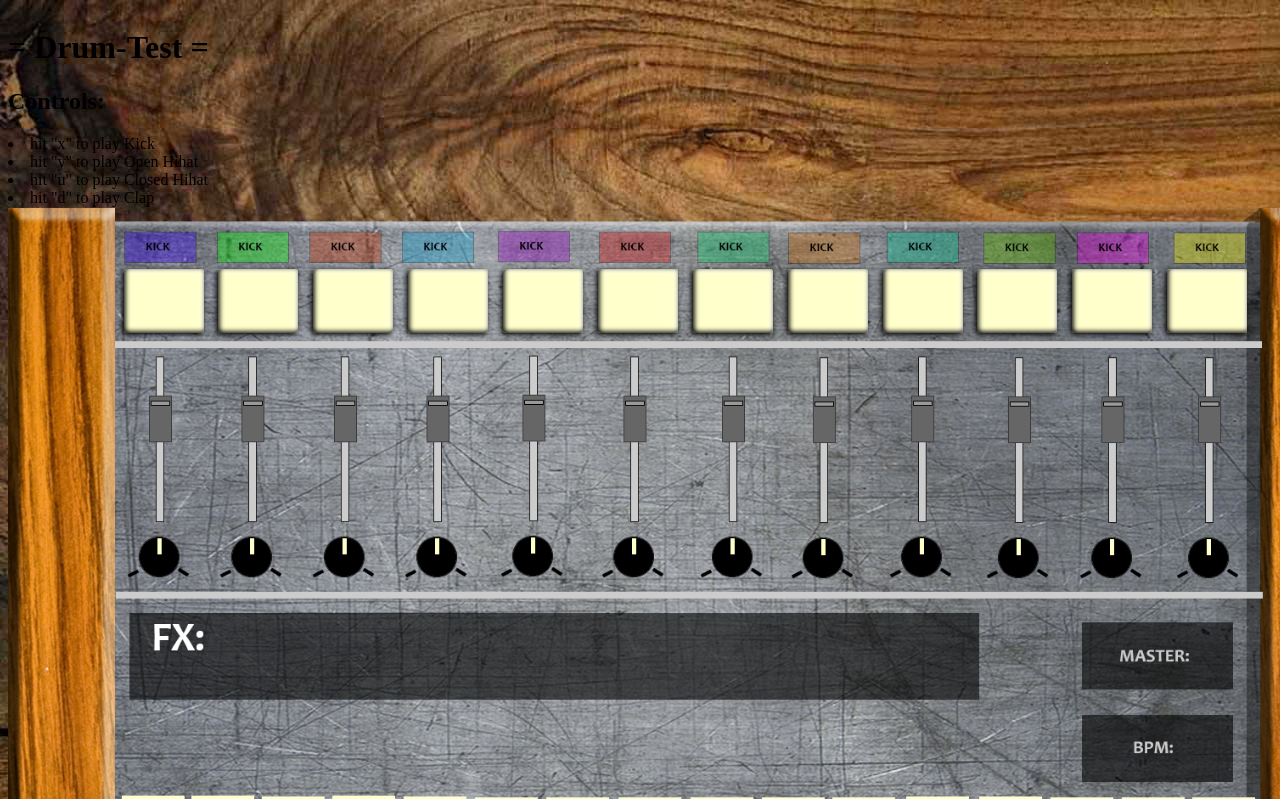
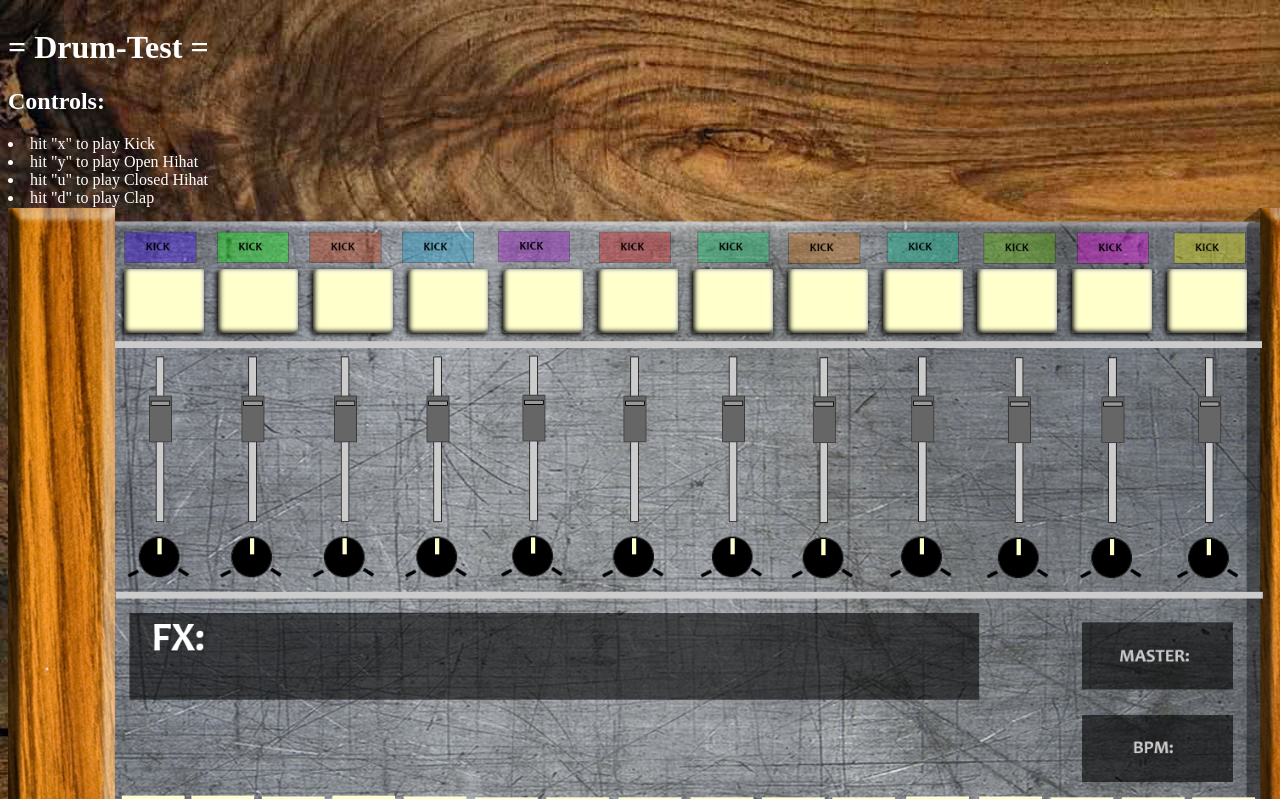
Before and after one commit to Phewz/prg, a PHP site: page / in a window 1280 px wide; the page is wider, and only the part inside the window is pictured. Shown: the top 799 px of that part. Run offline with PHP 8.4, Linux system fonts and the light colour scheme.

Commit message:
small css change

```diff
--- a/css/screen.css
+++ b/css/screen.css
@@ -83,3 +83,7 @@ body {
 	-moz-box-shadow: -0.07em 0.07em 0.2em #000000, inset 0.1em -0.1em 0.3em #000000, inset -0.2em 0.2em 0.3em #ffffe5;
 	box-shadow: -0.07em 0.07em 0.2em #000000, inset 0.1em -0.1em 0.3em #000000, inset -0.2em 0.2em 0.3em #ffffe5;
 }
+
+* {
+color: #ffffff;
+}
```
